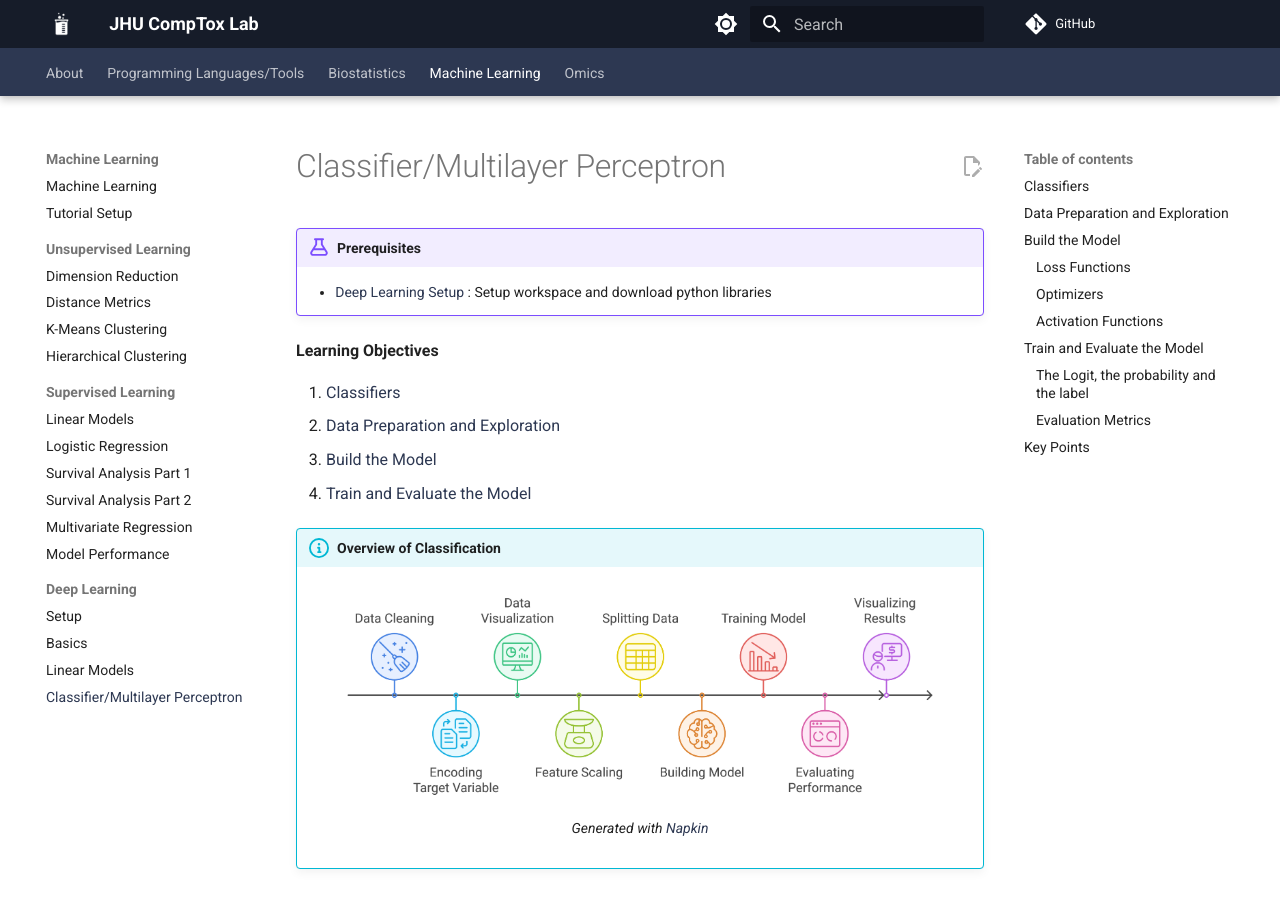
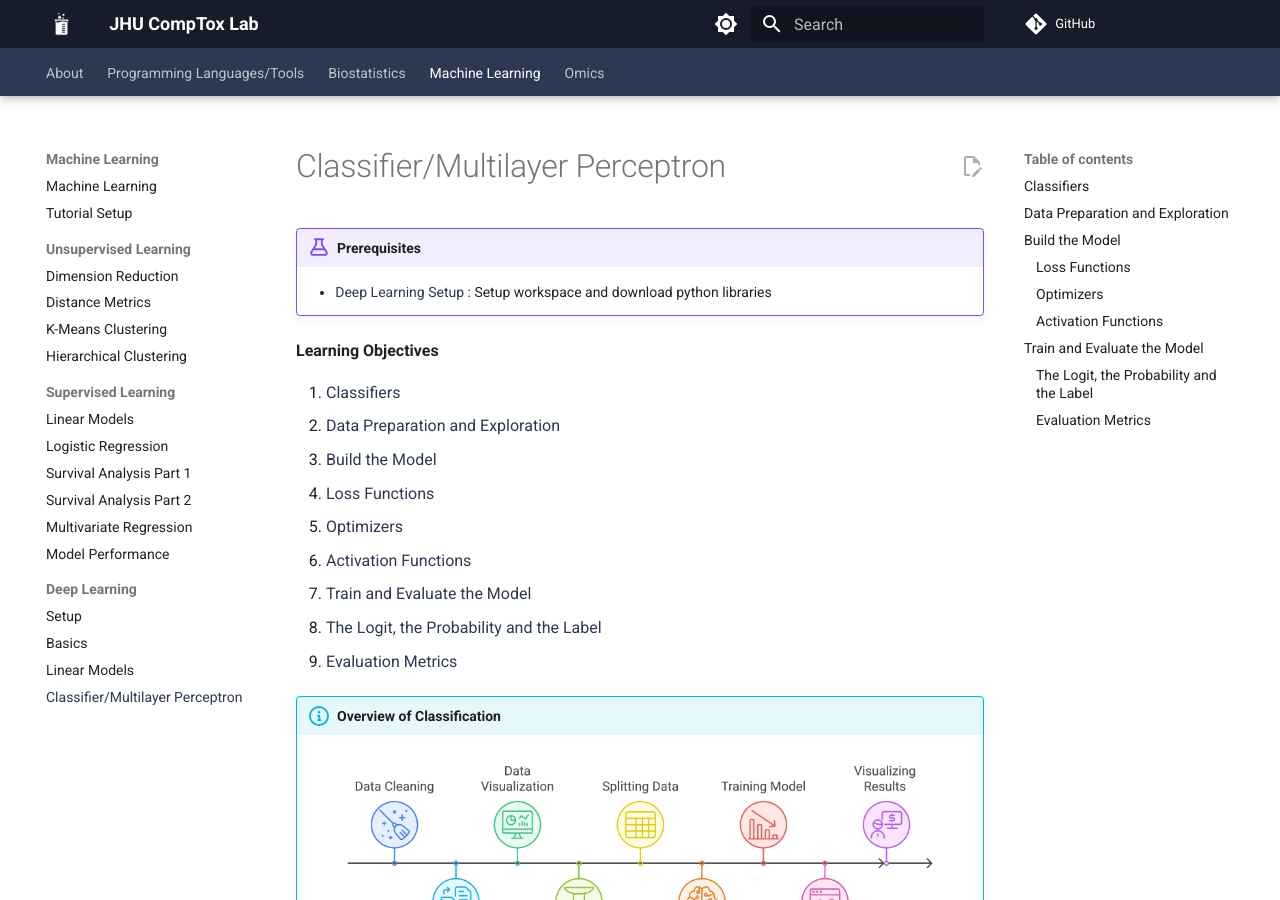
Before and after one commit to comp-tox-jhu/CompToxLab, an MkDocs documentation site: the page built from docs/machine_learning/deep_learning/03_classifier_mlp.md, in a window 1280 px wide and 900 px high. Built offline with MkDocs 1.6.1 and Material for MkDocs 9.7.7, drawn with Linux system fonts in a browser that asks for light colours; comment, search, counter and statistics services are not loaded; some of the changed text lies outside the part shown.

Commit message:
Update 03_classifier_mlp.md

```diff
--- a/docs/machine_learning/deep_learning/03_classifier_mlp.md
+++ b/docs/machine_learning/deep_learning/03_classifier_mlp.md
@@ -6,7 +6,12 @@
 1. [Classifiers](#classifiers)
 2. [Data Preparation and Exploration](#data-preparation-and-exploration)
 3. [Build the Model](#build-the-model)
-4. [Train and Evaluate the Model](#train-and-evaluate-the-model)
+4. [Loss Functions](#loss-functions)
+5. [Optimizers](#optimizers)
+6. [Activation Functions](#activation-functions)
+8. [Train and Evaluate the Model](#train-and-evaluate-the-model)
+9. [The Logit, the Probability and the Label](#the-logit-the-probability-and-the-label)
+10. [Evaluation Metrics](#evaluation-metrics)
 
 !!! info "Overview of Classification"
     <figure markdown="span">
@@ -469,7 +474,7 @@ for X_batch, y_batch in test_loader:
 - Iterates over batches in the test set, runs model outputs, applies the sigmoid function to convert logits to probabilities, and thresholds probabilities to generate binary labels.
 - Appends the predictions and true labels to their respective lists for later metric calculations
 
-### The Logit, the probability and the label
+### The Logit, the Probability and the Label
 
 We are going to break here before moving on to explain the rest of the code to talk a bit about logits, probabilities and labels. We are predicting smoker or not smoker. But the output we get from our model is not a 1 or 0. To get that label we need to first take the output of our model (or **logit**) and convert it to a **probability** using the sigmoid activation function. This will squeeze the values between 0 and 1. Then we can set some threshold, here over 0.5, and if the value is over that threshold we **label** it 1 and if it is below we **label** it 0. And that is how we get labels from our model output! Now back to the rest of the code:
 
@@ -539,7 +544,7 @@ fig.show()
 
 Great! Here we see that after around epoch 700 these metrics plateau. However, that is not to say that with more epochs we couldn't get better performance!
 
-## Key Points
+**Key Points**
 
 - Deep learning models can be used for both regression (predicting numbers) and classification (predicting classes).
 - Data preparation usually involves cleaning, creating relevant columns, visualizing data, and normalizing features to ensure consistency in the model.
```
